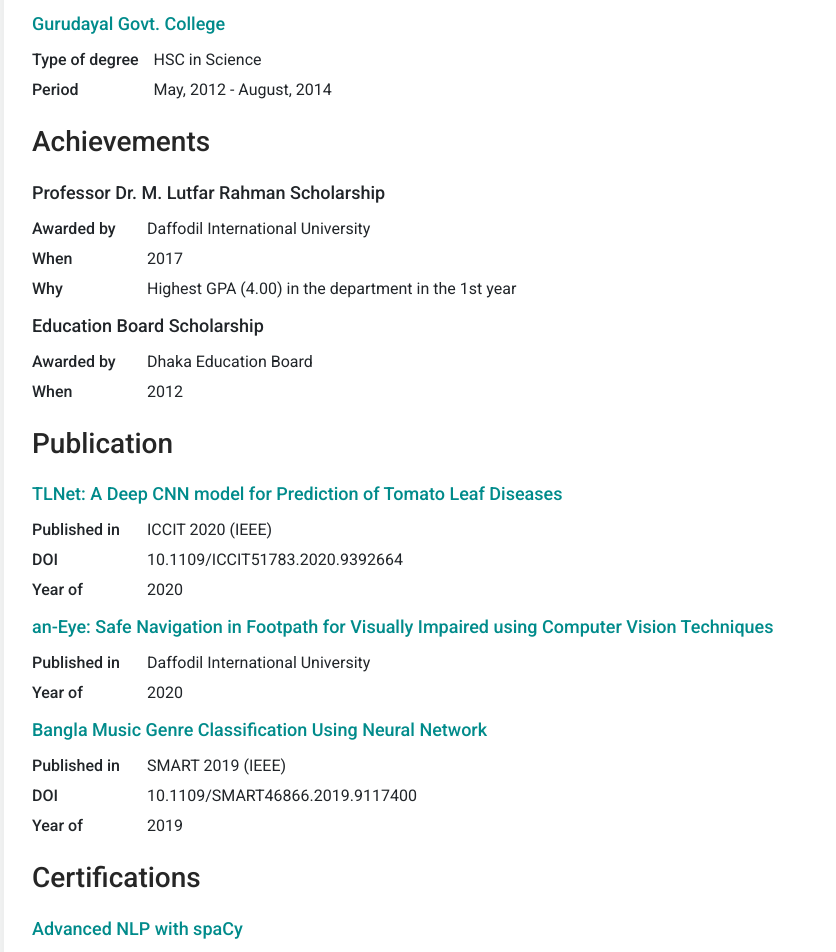
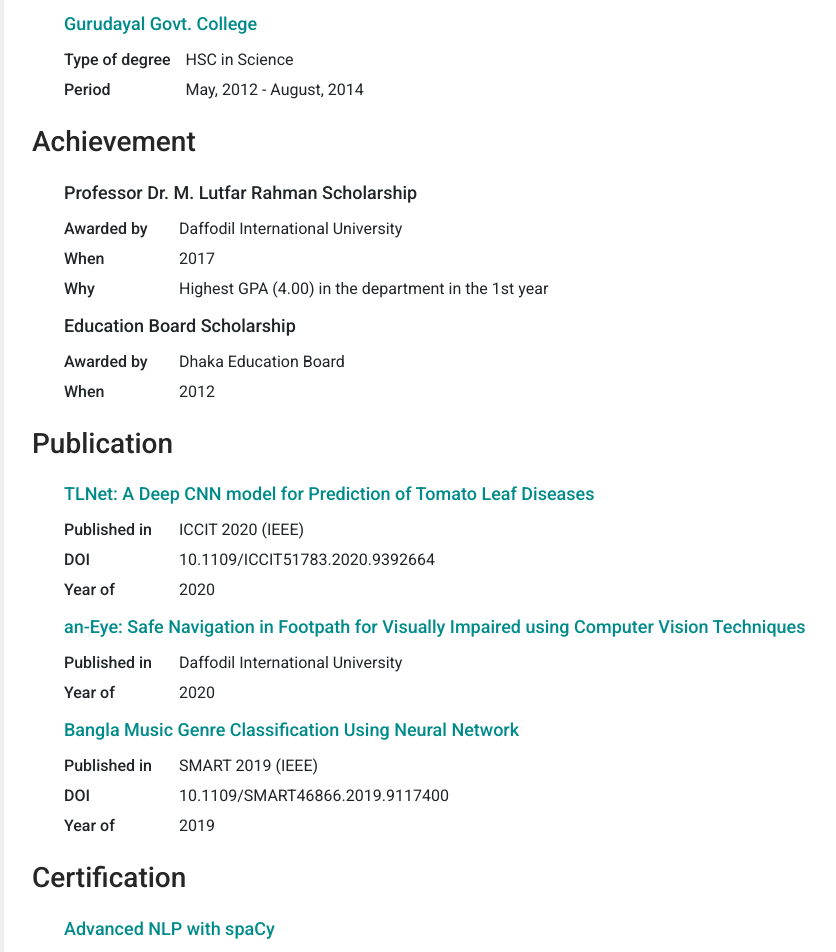
Before and after one commit to afifaniks/afifaniks-github-io-old, a React (Create React App) app: page / in a window 1280 px wide. Shown: the part 900-1852 px from the top of the page, without its empty margins (78-914 px from the left). Built offline with nearby package versions, Linux system fonts and the light colour scheme.

Commit message:
Update CSS

```diff
--- a/src/App.css
+++ b/src/App.css
@@ -56,6 +56,12 @@
     padding-left: 0 !important;
 }
 
+@media only screen and (min-width: 768px) {
+    ul {
+        padding-left: 2rem !important;
+    }
+}
+
 li {
     list-style: none;
 }
--- a/src/components/Achievements/index.js
+++ b/src/components/Achievement/index.js
@@ -5,7 +5,7 @@
     render() {
         return (
             <div>
-                <h3 className="section-title">Achievements</h3>
+                <h3 className="section-title">Achievement</h3>
                 <ul>
                     {
                         this.props.achievements.map((achievement) => <li key={achievement.title}>
--- a/src/components/Certification/index.js
+++ b/src/components/Certification/index.js
@@ -5,7 +5,7 @@
     render() {
         return (
             <div>
-                <h3 className="section-title">Certifications</h3>
+                <h3 className="section-title">Certification</h3>
                 <ul>
                     {
                         this.props.certifications.map((certificate) => <li key={certificate.title}>
--- a/src/components/Profile/index.js
+++ b/src/components/Profile/index.js
@@ -7,7 +7,7 @@
 import { urlFormatter } from "../../utils/textProcessor";
 import ExperienceHolder from "../Experience";
 import EducationHolder from "../Education";
-import AchievementsHolder from "../Achievements";
+import AchievementsHolder from "../Achievement";
 import PublicationHolder from "../Publication";
 import CertificationHolder from "../Certification";
 
```
